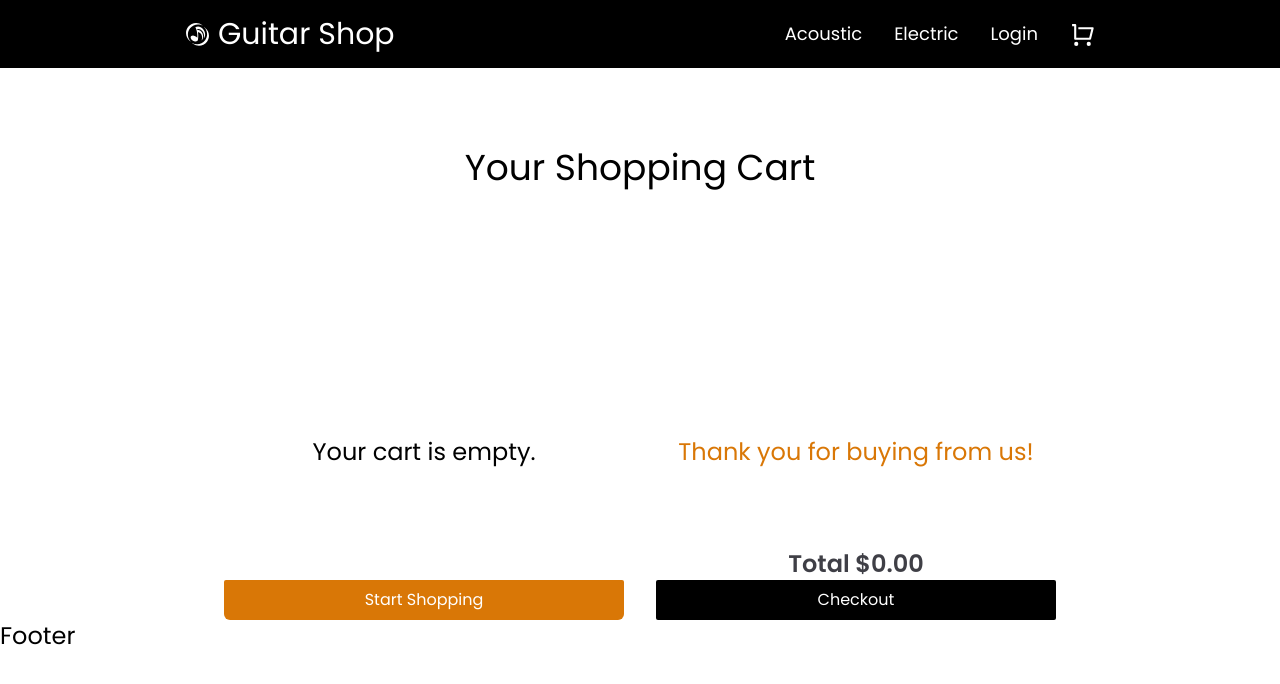
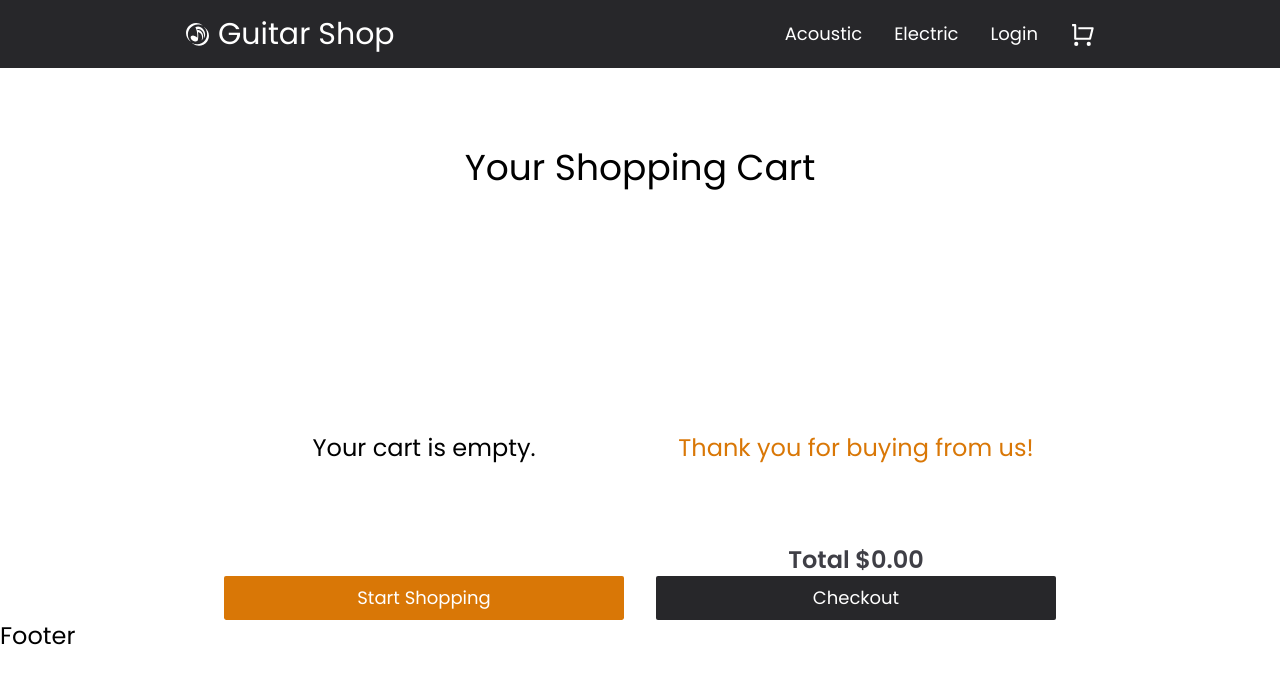
Before and after one commit to carlospsvieira/Guitar-Shop, a React (Vite) app: page /cart in a window 1280 px wide. Shown: the top 684 px of the page. Built offline with nearby package versions, Linux system fonts and the light colour scheme.

Commit message:
cart icon number added

```diff
--- a/src/components/Hero.jsx
+++ b/src/components/Hero.jsx
@@ -10,14 +10,14 @@ function Hero() {
       <AnimationOnScroll animateIn="animate__fadeInLeft">
         <a
           href="#category"
-          className="bg-amber-500
+          className="bg-amber-600
           py-3
           px-10
           rounded-md
           text-white
-          font-bold
           text-center
           text-2xl
+          font-[500]
           ml-[10%]
           "
         >
--- a/src/components/Navbar.jsx
+++ b/src/components/Navbar.jsx
@@ -1,4 +1,4 @@
-import React, { useContext, useEffect } from "react";
+import React, { useContext, useEffect, useState } from "react";
 import { Link, useLocation } from "react-router-dom";
 import { Context } from "../context/AddProvider";
 import { CgProfile, CgMenu, CgClose } from "react-icons/cg";
@@ -6,7 +6,7 @@ import { RiShoppingCartLine } from "react-icons/ri";
 import { GiMusicSpell } from "react-icons/gi";
 
 function Navbar() {
-  const { user, setUser, nav, setNav } = useContext(Context);
+  const { user, setUser, nav, setNav, cart } = useContext(Context);
   const location = useLocation();
 
   const getUserInStorage = () => {
@@ -25,7 +25,7 @@ function Navbar() {
 
   return (
     <nav>
-      <div className="flex justify-around items-center bg-black text-white py-4 w-full">
+      <div className="flex justify-around items-center bg-zinc-800 text-white py-4 w-full">
         {nav ? (
           <div className="flex flex-col w-full h-screen items-center">
             <div className="flex items-center mt-4">
@@ -65,7 +65,7 @@ function Navbar() {
             </div>
           </div>
         ) : (
-          <div className="flex justify-around items-center bg-black text-white w-full">
+          <div className="flex justify-around items-center bg-zinc-800 text-white w-full">
             <Link to="/" className="text-3xl mr-5 flex items-center logo">
               <GiMusicSpell size={25} />{" "}
               <span className="ml-2">Guitar Shop</span>
@@ -95,7 +95,14 @@ function Navbar() {
               )}
 
               <Link to="/cart">
-                <RiShoppingCartLine size={25} />
+                <div className="flex">
+                  {cart.length < 1 ? (
+                    ""
+                  ) : (
+                    <span className="absolute pl-7">{cart.length}</span>
+                  )}
+                  <RiShoppingCartLine size={25} />
+                </div>
               </Link>
               <CgMenu onClick={handleNav} className="lg:hidden" size={25} />
             </div>
--- a/src/pages/Cart.jsx
+++ b/src/pages/Cart.jsx
@@ -48,15 +48,15 @@ function Cart() {
         Your Shopping Cart
       </h1>
       <div className="flex flex-wrap justify-center items-end gap-8 px-4">
-        <div className="flex flex-col h-[400px] justify-center rounded-md cart-list">
+        <div className="flex flex-col h-[400px] rounded-sm cart-list">
           {empty ? (
-            <div className="flex flex-col w-[400px] h-[500px] justify-end">
-              <p className="text-2xl text-center mb-[7rem]">
+            <div className="flex flex-col h-[400px] w-[350px] lg:w-[400px] lg:justify-end">
+              <h2 className="text-2xl text-center mb-[7rem]">
                 Your cart is empty.
-              </p>
+              </h2>
               <Link
                 to="/"
-                className="bg-amber-600 text-white text-center py-2 rounded-sm"
+                className="bg-amber-600 text-white text-center text-lg py-2 rounded-sm"
               >
                 Start Shopping
               </Link>
@@ -96,7 +96,7 @@ function Cart() {
           </p>
           <button
             onClick={redirectCheckout}
-            className="bg-black text-white py-2 rounded-sm"
+            className="bg-zinc-800 text-white text-lg py-2 rounded-sm"
           >
             Checkout
           </button>
--- a/src/pages/Login.jsx
+++ b/src/pages/Login.jsx
@@ -40,7 +40,7 @@ function Login() {
       <button
         onClick={handleClick}
         disabled={validPassword}
-        className="px-4 py-2 text-white text-sm bg-black mt-5 mb-2 rounded-md disabled:bg-slate-600"
+        className="px-4 py-2 text-white text-sm bg-zinc-800 mt-5 mb-2 rounded-md disabled:bg-slate-400"
       >
         Login
       </button>
```
